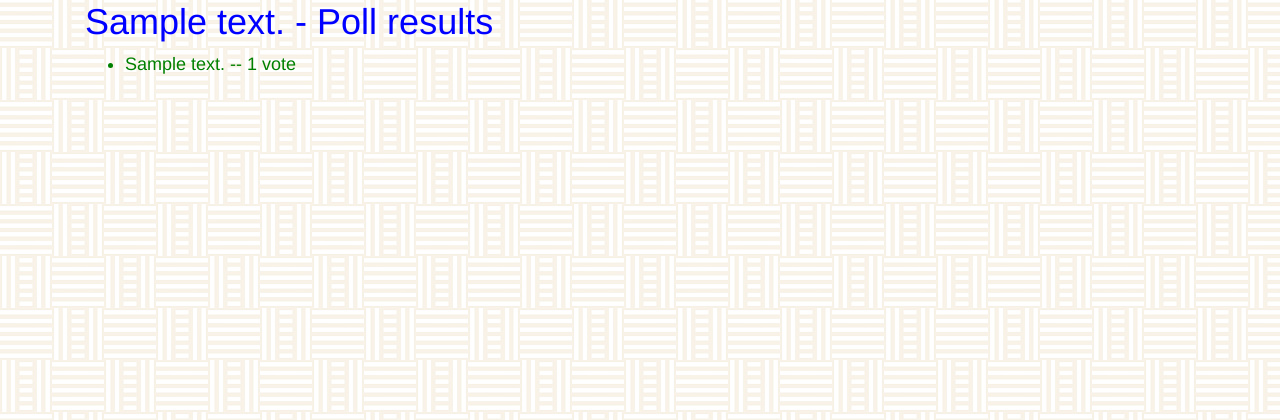
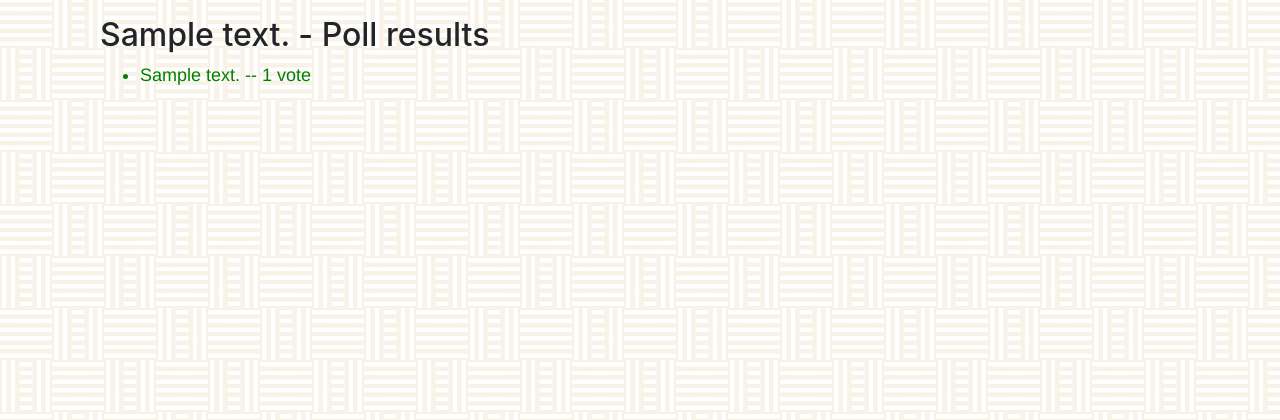
Before and after one commit to kevinbowen777/django-polls, a Django app: page /polls/1/results/ in a window 1280 px wide. Shown: the part 56-476 px from the top of the page. Run offline with Django 4.2, Linux system fonts and the light colour scheme; a user stored in the database is signed in; tables that the repository leaves empty hold one stand-in row (values such as "Sample post"); parts of the project's set-up code (start-up, migrations or seed data) failed here and were passed over; some libraries are stand-ins or nearby versions.

Commit message:
Add div class container

```diff
--- a/templates/polls/results.html
+++ b/templates/polls/results.html
@@ -1,14 +1,16 @@
-{% extends 'base.html' %}
+{% extends "base.html" %}
 {% load static %}
 
 {% block content %}
-<h1>{{ question.question_text }} - Poll results</h1>
-
+<div class="container">
+  <p>
+    <h2>{{ question.question_text }} - Poll results</h2>
     <ul>
     {% for choice in question.choice_set.all %}
       <li>{{ choice.choice_text }} -- {{ choice.votes }}
         vote{{ choice.votes|pluralize }}</li>
     {% endfor %}
     </ul>
-
+  </p>
+</div>
 {% endblock content %}
```
Lines whose indentation alone changed are shown as unchanged.
